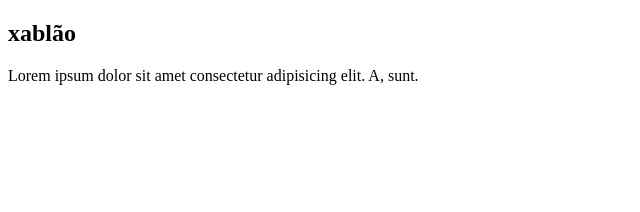
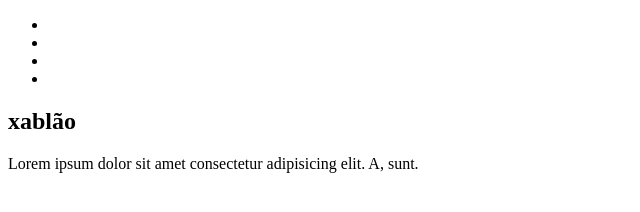
Before and after one commit to HomerPolo/projetoPOLO, a plain HTML site: page index.html in a window 1280 px wide. Shown: the whole page, without its empty margins (0-640 px from the left). Drawn offline with Linux system fonts and the light colour scheme.

Commit message:
criação da area de navegação das paginas

```diff
--- a/index.html
+++ b/index.html
@@ -6,9 +6,22 @@
     <title>Document</title>
 </head>
 <body>
+    <header>
+        <nav>
+            <ul>
+                <li><a href=""></a></li>
+                <li><a href=""></a></li>
+                <li><a href=""></a></li>
+                <li><a href=""></a></li>
+            </ul>
+        </nav>
+    </header>
 
-
-    <h2>xablão</h2>
-    <p>Lorem ipsum dolor sit amet consectetur adipisicing elit. A, sunt.</p>
+   <main>
+      <section>
+          <h2>xablão</h2>
+          <p>Lorem ipsum dolor sit amet consectetur adipisicing elit. A, sunt.</p>
+      </section>
+   </main>
 </body>
 </html>
```
